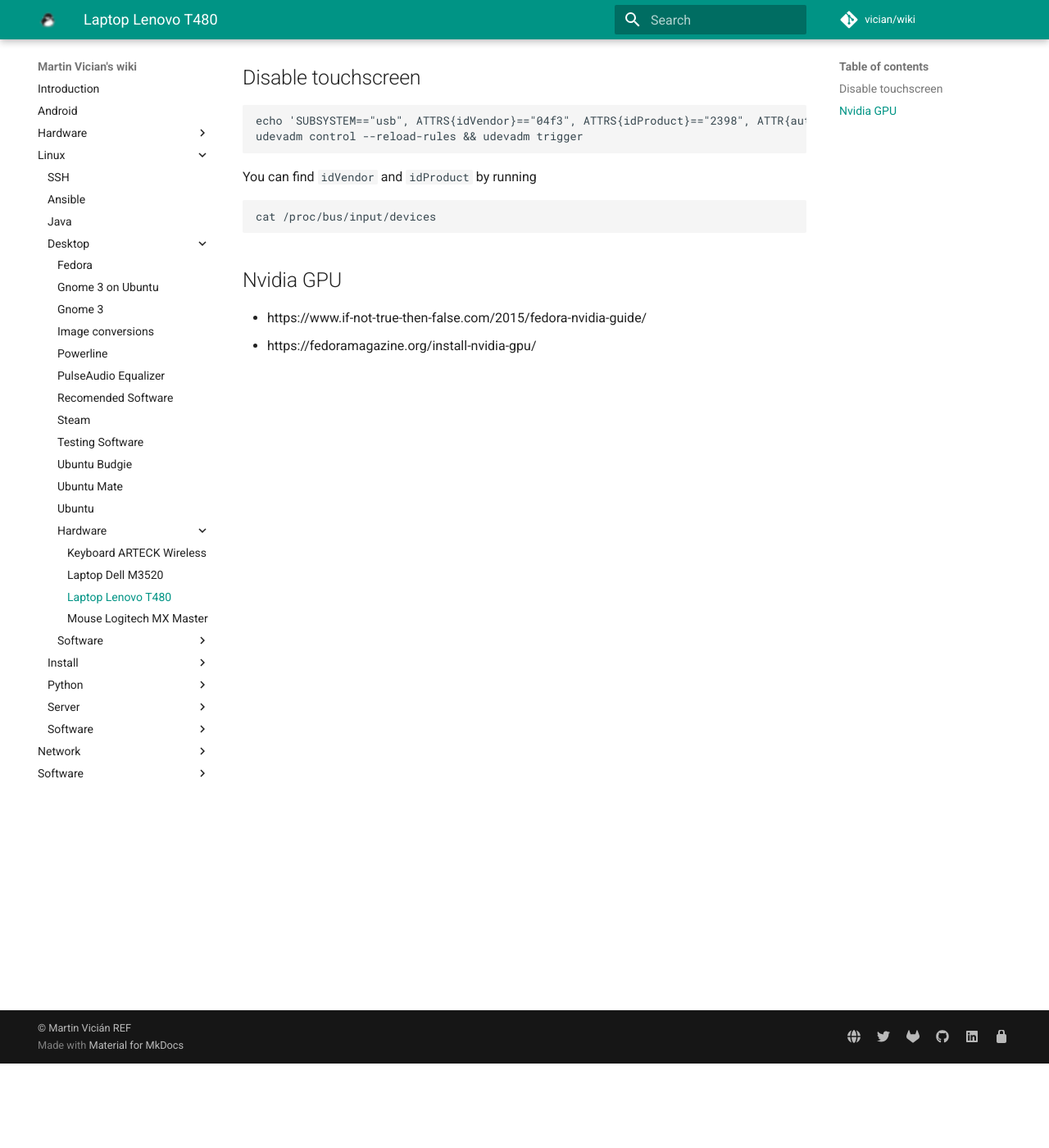
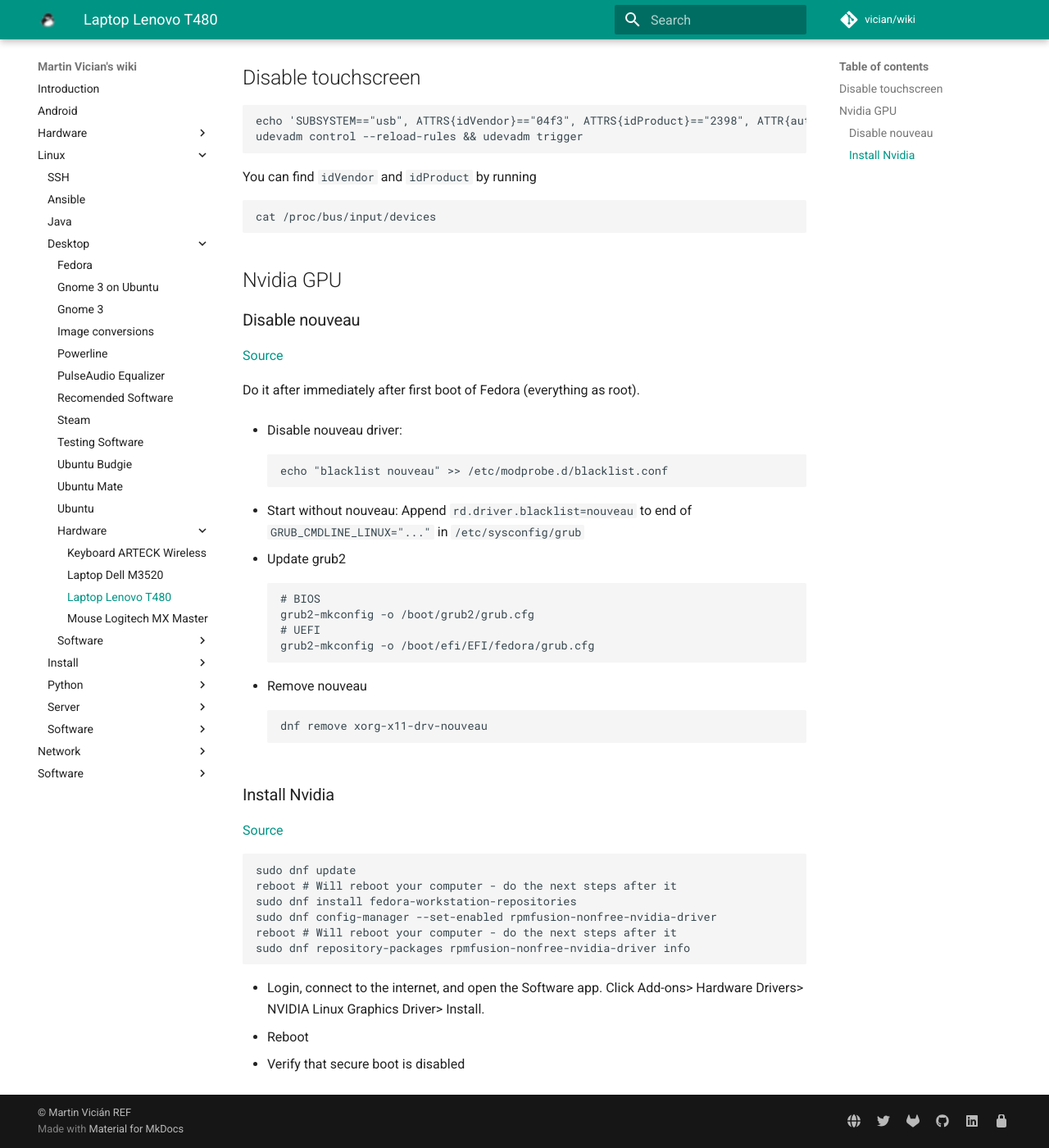
Before and after one commit to vician/wiki, an MkDocs documentation site: the page built from docs/linux/desktop/hardware/Laptop Lenovo T480.md, in a window 1280 px wide and 1400 px high, scrolled down 103 px. Shown: the whole window at 82% size. Built offline with MkDocs 1.6.1 and Material for MkDocs 9.7.7, drawn with Linux system fonts in a browser that asks for light colours; comment, search, counter and statistics services are not loaded.

Commit message:
better manual for T480 GPU

```diff
--- a/docs/linux/desktop/hardware/Laptop Lenovo T480.md
+++ b/docs/linux/desktop/hardware/Laptop Lenovo T480.md
@@ -13,5 +13,41 @@ cat /proc/bus/input/devices
 
 ## Nvidia GPU
 
-- https://www.if-not-true-then-false.com/2015/fedora-nvidia-guide/
-- https://fedoramagazine.org/install-nvidia-gpu/
+
+### Disable nouveau
+
+[Source](https://www.if-not-true-then-false.com/2015/fedora-nvidia-guide/)
+
+Do it after immediately after first boot of Fedora (everything as root).
+
+- Disable nouveau driver:
+
+		echo "blacklist nouveau" >> /etc/modprobe.d/blacklist.conf
+
+- Start without nouveau: Append `rd.driver.blacklist=nouveau` to end of `GRUB_CMDLINE_LINUX="..."` in `/etc/sysconfig/grub`
+- Update grub2
+
+		# BIOS
+		grub2-mkconfig -o /boot/grub2/grub.cfg
+		# UEFI
+		grub2-mkconfig -o /boot/efi/EFI/fedora/grub.cfg
+
+- Remove nouveau
+
+		dnf remove xorg-x11-drv-nouveau
+
+
+### Install Nvidia
+
+[Source](https://fedoramagazine.org/install-nvidia-gpu/)
+
+	sudo dnf update
+	reboot # Will reboot your computer - do the next steps after it
+	sudo dnf install fedora-workstation-repositories
+	sudo dnf config-manager --set-enabled rpmfusion-nonfree-nvidia-driver
+	reboot # Will reboot your computer - do the next steps after it
+	sudo dnf repository-packages rpmfusion-nonfree-nvidia-driver info
+
+- Login, connect to the internet, and open the Software app. Click Add-ons> Hardware Drivers> NVIDIA Linux Graphics Driver> Install.
+- Reboot
+- Verify that secure boot is disabled
```
